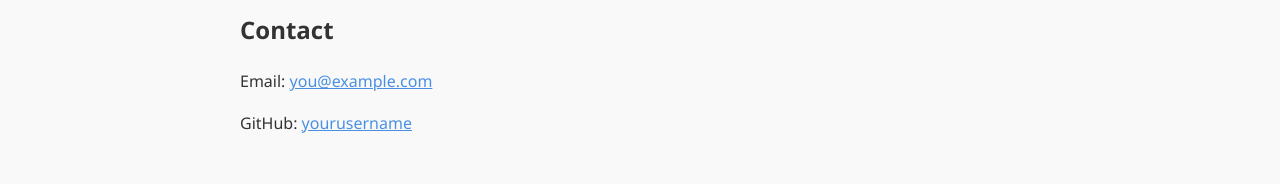
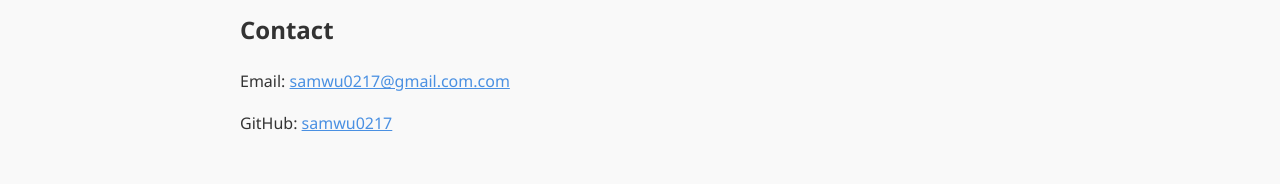
Before and after one commit to samwu0217/samwu0217.github.io, a plain HTML site: page index.html in a window 1280 px wide. Shown: the part 1427-1611 px from the top of the page. Drawn offline with Linux system fonts and the light colour scheme.

Commit message:
Update index.html

```diff
--- a/index.html
+++ b/index.html
@@ -121,8 +121,8 @@
 
   <section id="contact">
     <h2>Contact</h2>
-    <p>Email: <a href="mailto:samwu0217@gmail.com">you@example.com</a></p>
-    <p>GitHub: <a href="https://github.com/samwu0217" target="_blank">yourusername</a></p>
+    <p>Email: <a href="mailto:samwu0217@gmail.com">samwu0217@gmail.com.com</a></p>
+    <p>GitHub: <a href="https://github.com/samwu0217" target="_blank">samwu0217</a></p>
   </section>
 
   <footer>
```
